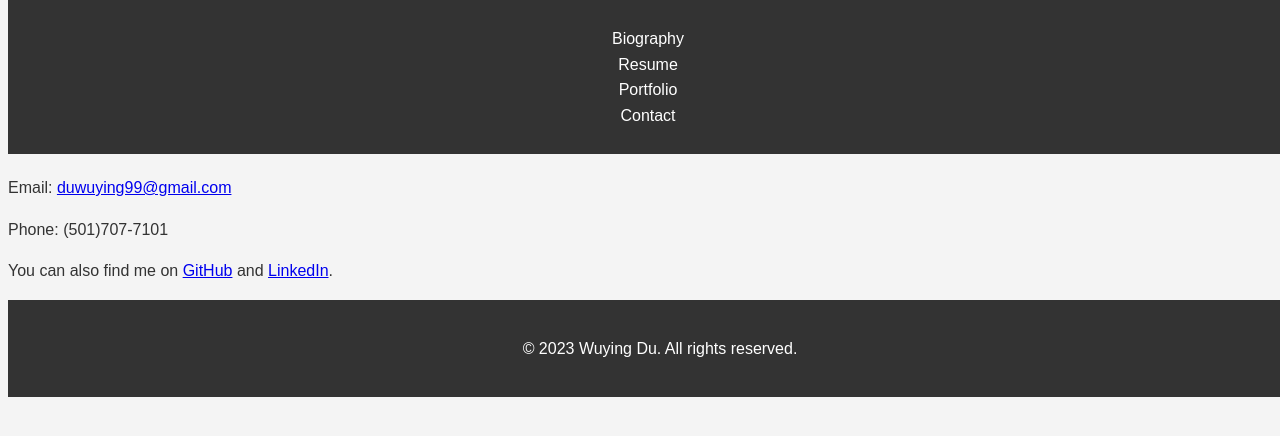
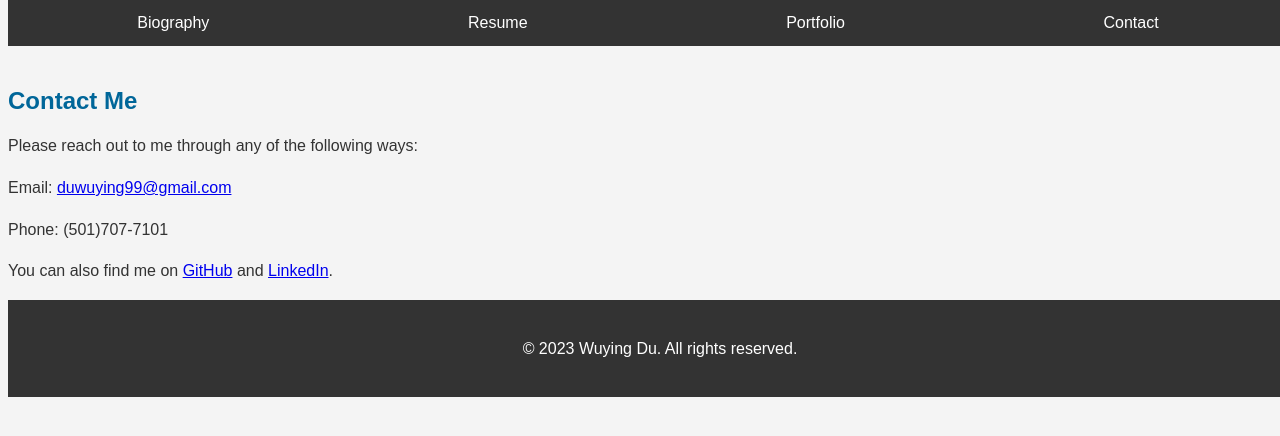
Before and after one commit to Athena42076/WuyingAnalytics, a plain HTML site: page contact.html in a window 1280 px wide. Shown: the top 436 px of the page. Drawn offline with Linux system fonts and the light colour scheme.

Commit message:
Add files via upload

```diff
--- a/styles.css
+++ b/styles.css
@@ -13,7 +13,6 @@ h1, h2, h3 {
 nav {
     background: #333;
     color: #fff;
-    list-style: none;
     text-align: center;
     padding: 10px 0;
     position: fixed;
@@ -22,20 +21,22 @@ nav {
     z-index: 1; /* Stay on top */
 }
 
+nav ul {
+    margin: 0;
+    padding: 0;
+    list-style: none;
+    display: flex;
+    justify-content: space-around;
+}
+
 nav a {
     color: #fff;
     text-decoration: none;
-    padding: 0 15px;
     transition: color 0.5s;
 }
 
 nav a:hover {
     color: #7abaff;
-}
-
-ul {
-    list-style: none;
-    padding: 0;
 }
 
 footer {
```
